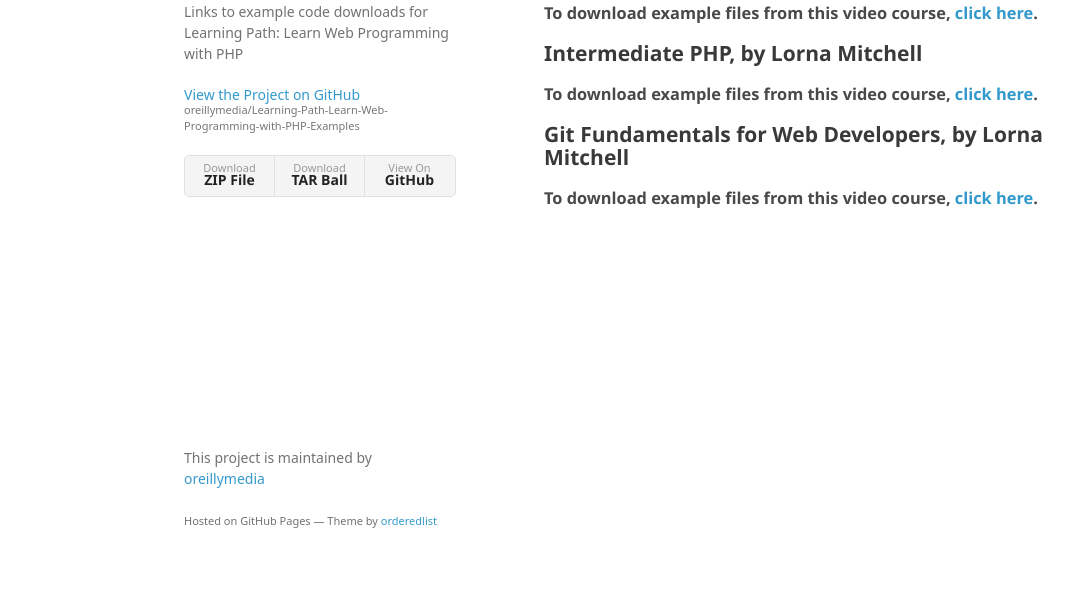
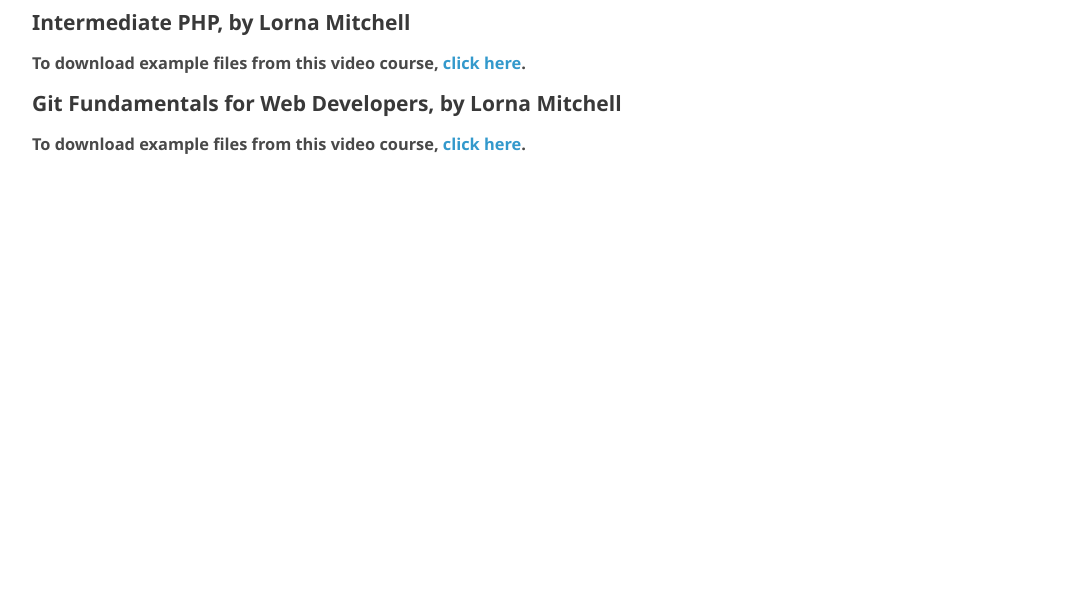
Before and after one commit to JakeBloor10/Learning-Path-Learn-Web-Programming-with-PHP-Examples, a plain HTML site: page index.html in a window 1280 px wide. Shown: the part 200-800 px from the top of the page, without its empty margins (26-1099 px from the left). Drawn offline with Linux system fonts and the light colour scheme; a web font is replaced by a local one.

Commit message:
Update index.html

```diff
--- a/index.html
+++ b/index.html
@@ -13,21 +13,6 @@
     <![endif]-->
   </head>
   <body>
-    <div class="wrapper">
-      <header>
-        <h1>Learning-path-learn-web-programming-with-php-examples</h1>
-        <p>Links to example code downloads for Learning Path: Learn Web Programming with PHP</p>
-
-        <p class="view"><a href="https://github.com/oreillymedia/Learning-Path-Learn-Web-Programming-with-PHP-Examples">View the Project on GitHub <small>oreillymedia/Learning-Path-Learn-Web-Programming-with-PHP-Examples</small></a></p>
-
-
-        <ul>
-          <li><a href="https://github.com/oreillymedia/Learning-Path-Learn-Web-Programming-with-PHP-Examples/zipball/master">Download <strong>ZIP File</strong></a></li>
-          <li><a href="https://github.com/oreillymedia/Learning-Path-Learn-Web-Programming-with-PHP-Examples/tarball/master">Download <strong>TAR Ball</strong></a></li>
-          <li><a href="https://github.com/oreillymedia/Learning-Path-Learn-Web-Programming-with-PHP-Examples">View On <strong>GitHub</strong></a></li>
-        </ul>
-      </header>
-      <section>
         <h1>
 <a id="learning-path-learn-web-programming-with-php" class="anchor" href="#learning-path-learn-web-programming-with-php" aria-hidden="true"><span aria-hidden="true" class="octicon octicon-link"></span></a>Learning Path: Learn Web Programming with PHP</h1>
 
@@ -50,12 +35,6 @@
 
 <h3>
 <a id="to-download-example-files-from-this-video-course-click-here-2" class="anchor" href="#to-download-example-files-from-this-video-course-click-here-2" aria-hidden="true"><span aria-hidden="true" class="octicon octicon-link"></span></a>To download example files from this video course, <a href="http://examples.oreilly.com/0636920042129/">click here</a>.</h3>
-      </section>
-      <footer>
-        <p>This project is maintained by <a href="https://github.com/oreillymedia">oreillymedia</a></p>
-        <p><small>Hosted on GitHub Pages &mdash; Theme by <a href="https://github.com/orderedlist">orderedlist</a></small></p>
-      </footer>
-    </div>
     <script src="javascripts/scale.fix.js"></script>
 
   </body>
```
